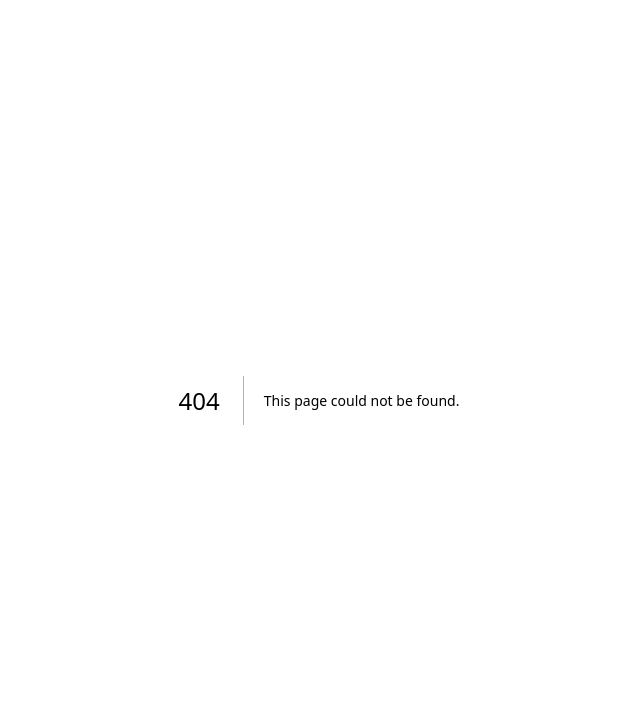
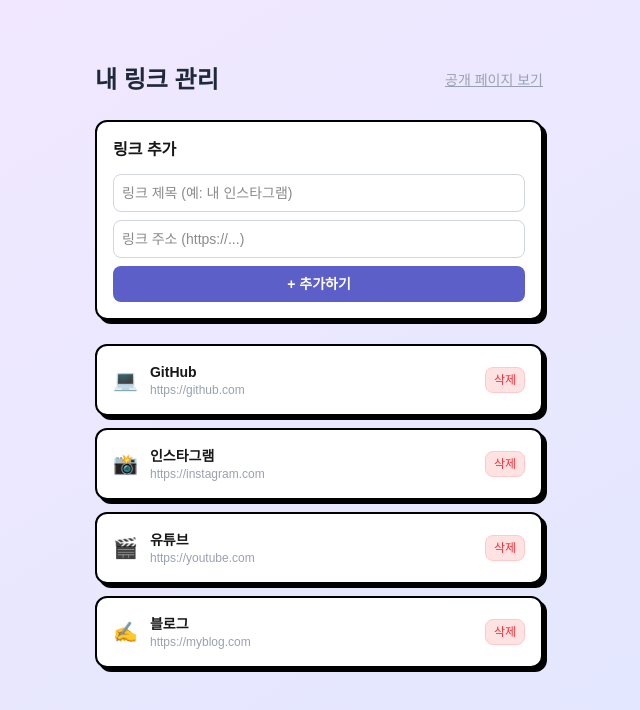
Before and after one commit to minchah/mylink, a Next.js app: page /mypage in a window 1280 px wide. Before the commit this address had no page. Shown: the top 710 px of the page, without its empty margins (321-961 px from the left). Built offline with nearby package versions, Linux system fonts and the light colour scheme.

Commit message:
마이링크 프로젝트 초기 세팅

```diff
--- /dev/null
+++ b/app/mypage/page.tsx
@@ -0,0 +1,94 @@
+"use client";
+
+import { useState } from "react";
+import Link from "next/link";
+
+export default function MyPage() {
+    const [links, setLinks] = useState([
+        { id: 1, title: "GitHub", url: "https://github.com", icon: "💻" },
+        { id: 2, title: "인스타그램", url: "https://instagram.com", icon: "📸" },
+        { id: 3, title: "유튜브", url: "https://youtube.com", icon: "🎬" },
+        { id: 4, title: "블로그", url: "https://myblog.com", icon: "✍️" },
+    ]);
+    const [title, setTitle] = useState("");
+    const [url, setUrl] = useState("");
+    const [error, setError] = useState("");
+
+    const handleAdd = () => {
+        if (!title.trim()) { setError("제목을 입력해주세요"); return; }
+        if (!url.trim()) { setError("주소를 입력해주세요"); return; }
+        if (!url.startsWith("http://") && !url.startsWith("https://")) {
+            setError("주소는 https:// 로 시작해야 합니다");
+            return;
+        }
+        setLinks([...links, { id: Date.now(), title: title.trim(), url: url.trim(), icon: "🔗" }]);
+        setTitle(""); setUrl(""); setError("");
+    };
+
+    const handleDelete = (id: number) => {
+        setLinks(links.filter((l) => l.id !== id));
+    };
+
+    return (
+        <main className="min-h-screen bg-gradient-to-br from-purple-100 to-indigo-100 flex flex-col items-center py-16 px-4">
+            <div className="w-full max-w-md">
+
+                <div className="flex items-center justify-between mb-6">
+                    <h1 className="text-2xl font-bold text-gray-800">내 링크 관리</h1>
+                    <Link href="/" className="text-sm text-gray-400 hover:text-gray-600 underline">
+                        공개 페이지 보기
+                    </Link>
+                </div>
+
+                {/* 추가 폼 */}
+                <div className="bg-white border-2 border-black rounded-xl p-4 mb-6 shadow-[4px_4px_0_black]">
+                    <h2 className="font-semibold mb-3">링크 추가</h2>
+                    <input
+                        type="text"
+                        placeholder="링크 제목 (예: 내 인스타그램)"
+                        value={title}
+                        onChange={(e) => setTitle(e.target.value)}
+                        className="w-full border border-gray-300 rounded-lg p-2 mb-2 text-sm focus:outline-none focus:border-purple-400"
+                    />
+                    <input
+                        type="text"
+                        placeholder="링크 주소 (https://...)"
+                        value={url}
+                        onChange={(e) => setUrl(e.target.value)}
+                        className="w-full border border-gray-300 rounded-lg p-2 mb-2 text-sm focus:outline-none focus:border-purple-400"
+                    />
+                    {error && <p className="text-red-500 text-xs mb-2">{error}</p>}
+                    <button
+                        onClick={handleAdd}
+                        className="w-full bg-[#5B5FC7] text-white py-2 rounded-lg font-semibold text-sm hover:bg-[#4a4eb5] transition-colors"
+                    >
+                        + 추가하기
+                    </button>
+                </div>
+
+                {/* 링크 목록 */}
+                <div className="space-y-3">
+                    {links.map((link) => (
+                        <div
+                            key={link.id}
+                            className="bg-white border-2 border-black rounded-xl p-4 shadow-[4px_4px_0_black] flex items-center gap-3"
+                        >
+                            <span className="text-xl">{link.icon}</span>
+                            <div className="flex-1 min-w-0">
+                                <p className="font-semibold text-sm">{link.title}</p>
+                                <p className="text-xs text-gray-400 truncate">{link.url}</p>
+                            </div>
+                            <button
+                                onClick={() => handleDelete(link.id)}
+                                className="text-xs bg-red-100 text-red-500 border border-red-200 rounded-lg px-2 py-1 hover:bg-red-200 transition-colors"
+                            >
+                                삭제
+                            </button>
+                        </div>
+                    ))}
+                </div>
+
+            </div>
+        </main>
+    );
+}
--- a/app/page.tsx
+++ b/app/page.tsx
@@ -1,65 +1,47 @@
-import Image from "next/image";
+import Link from "next/link";
 
 export default function Home() {
+  const links = [
+    { id: 1, title: "GitHub", url: "https://github.com", icon: "💻" },
+    { id: 2, title: "인스타그램", url: "https://instagram.com", icon: "📸" },
+    { id: 3, title: "유튜브", url: "https://youtube.com", icon: "🎬" },
+    { id: 4, title: "블로그", url: "https://myblog.com", icon: "✍️" },
+  ];
+
   return (
-    <div className="flex flex-col flex-1 items-center justify-center bg-zinc-50 font-sans dark:bg-black">
-      <main className="flex flex-1 w-full max-w-3xl flex-col items-center justify-between py-32 px-16 bg-white dark:bg-black sm:items-start">
-        <Image
-          className="dark:invert"
-          src="/next.svg"
-          alt="Next.js logo"
-          width={100}
-          height={20}
-          priority
-        />
-        <div className="flex flex-col items-center gap-6 text-center sm:items-start sm:text-left">
-          <h1 className="max-w-xs text-3xl font-semibold leading-10 tracking-tight text-black dark:text-zinc-50">
-            To get started, edit the page.tsx file.
-          </h1>
-          <p className="max-w-md text-lg leading-8 text-zinc-600 dark:text-zinc-400">
-            Looking for a starting point or more instructions? Head over to{" "}
-            <a
-              href="https://vercel.com/templates?framework=next.js&utm_source=create-next-app&utm_medium=appdir-template-tw&utm_campaign=create-next-app"
-              className="font-medium text-zinc-950 dark:text-zinc-50"
+    <main className="min-h-screen bg-gradient-to-br from-purple-100 to-indigo-100 flex flex-col items-center py-16 px-4">
+      <div className="w-full max-w-md">
+
+        <div className="text-center mb-10">
+          <div className="w-24 h-24 rounded-full bg-purple-400 mx-auto mb-4 flex items-center justify-center text-4xl shadow-lg">
+            🙌
+          </div>
+          <h1 className="text-2xl font-bold text-gray-800">박민하</h1>
+          <p className="text-gray-500 mt-2">안녕하세요! 개발을 배우고 있어요 😊</p>
+        </div>
+
+        <div className="space-y-3">
+          {links.map((link) => (
+
+            <a key={link.id}
+              href={link.url}
+              target="_blank"
+              rel="noopener noreferrer"
+              className="flex items-center gap-4 w-full p-4 bg-white border-2 border-black rounded-xl shadow-[4px_4px_0px_black] hover:bg-yellow-50 transition-all"
             >
-              Templates
-            </a>{" "}
-            or the{" "}
-            <a
-              href="https://nextjs.org/learn?utm_source=create-next-app&utm_medium=appdir-template-tw&utm_campaign=create-next-app"
-              className="font-medium text-zinc-950 dark:text-zinc-50"
-            >
-              Learning
-            </a>{" "}
-            center.
-          </p>
+              <span className="text-2xl">{link.icon}</span>
+              <span className="font-semibold text-gray-800 text-lg">{link.title}</span>
+            </a>
+          ))}
         </div>
-        <div className="flex flex-col gap-4 text-base font-medium sm:flex-row">
-          <a
-            className="flex h-12 w-full items-center justify-center gap-2 rounded-full bg-foreground px-5 text-background transition-colors hover:bg-[#383838] dark:hover:bg-[#ccc] md:w-[158px]"
-            href="https://vercel.com/new?utm_source=create-next-app&utm_medium=appdir-template-tw&utm_campaign=create-next-app"
-            target="_blank"
-            rel="noopener noreferrer"
-          >
-            <Image
-              className="dark:invert"
-              src="/vercel.svg"
-              alt="Vercel logomark"
-              width={16}
-              height={16}
-            />
-            Deploy Now
-          </a>
-          <a
-            className="flex h-12 w-full items-center justify-center rounded-full border border-solid border-black/[.08] px-5 transition-colors hover:border-transparent hover:bg-black/[.04] dark:border-white/[.145] dark:hover:bg-[#1a1a1a] md:w-[158px]"
-            href="https://nextjs.org/docs?utm_source=create-next-app&utm_medium=appdir-template-tw&utm_campaign=create-next-app"
-            target="_blank"
-            rel="noopener noreferrer"
-          >
-            Documentation
-          </a>
+
+        <div className="text-center mt-8">
+          <Link href="/mypage" className="text-sm text-gray-400 hover:text-gray-600 underline">
+            링크 관리하기
+          </Link>
         </div>
-      </main>
-    </div>
+
+      </div>
+    </main >
   );
 }
```
